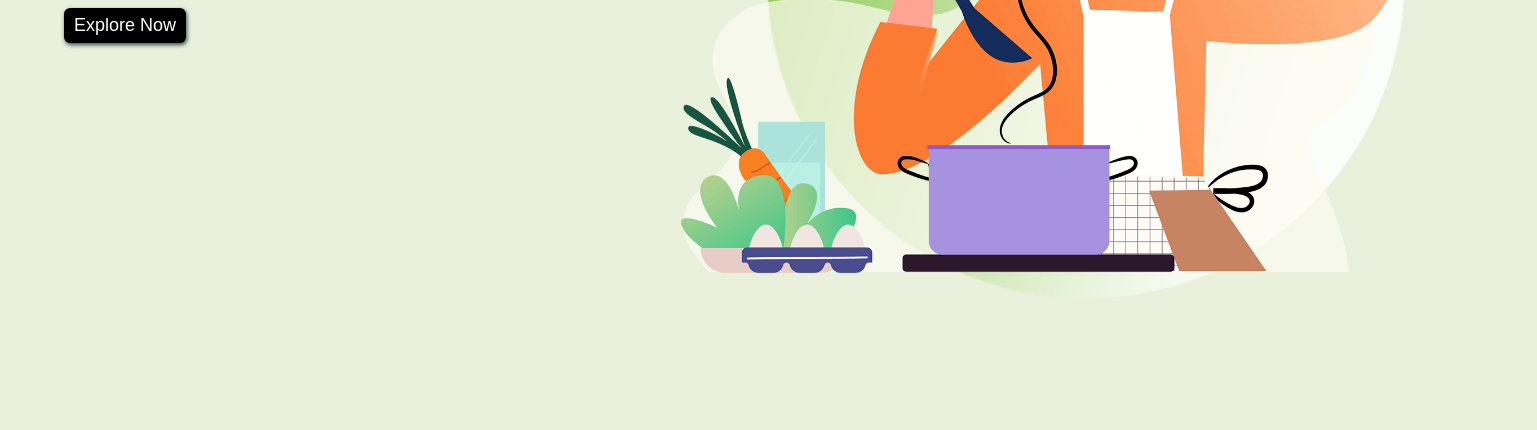
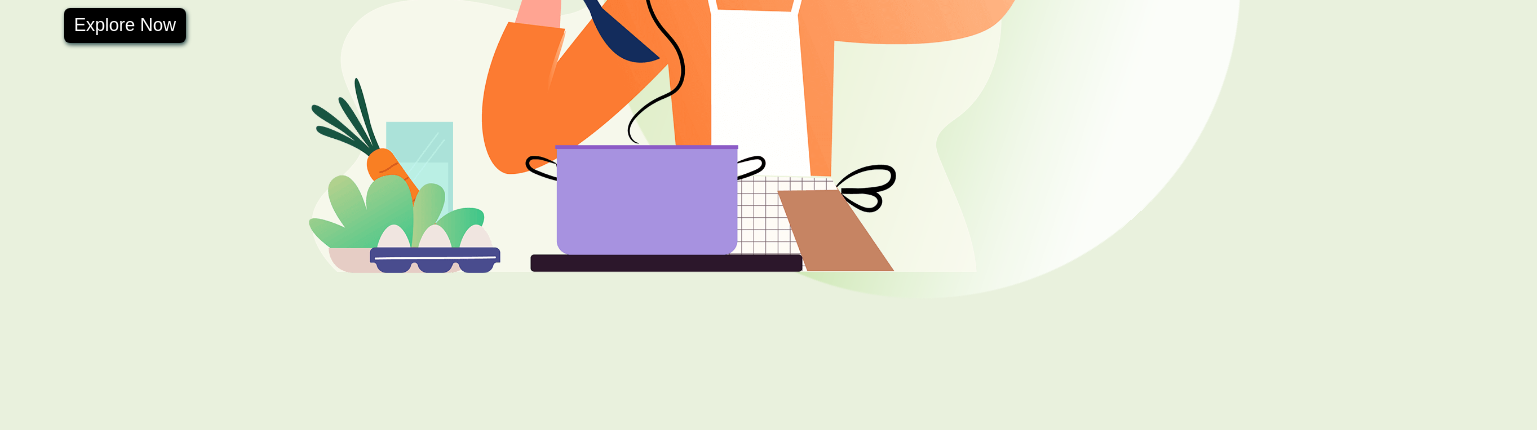
Before and after one commit to K-26/CookHub, a plain HTML site: page index.html in a window 1280 px wide. Shown: the part 526-956 px from the top of the page, 1537 px wide, since content can reach past the window. Drawn offline with nearby package versions, Linux system fonts and the light colour scheme.

Commit message:
style.css

```diff
--- a/style.css
+++ b/style.css
@@ -208,7 +208,7 @@
         right: 1px;
         bottom: 1px;
         /* top: 244px; */
-        left: 881px;
+        /* left: 881px; */
         z-index: 2;
         animation: slidein 1s ease-in-out forwards;
     }
@@ -219,7 +219,7 @@
         width: 638px;
         position: absolute;
         right: 39px;
-        left: 767px;
+        /* left: 767px; */
         bottom: -24px;
         /* top: 244px; */
         z-index: 1;
@@ -267,10 +267,9 @@
         flex-direction: column;
         background-color: #e9f1dd;
     }
-
-    .landingpage {
+   /* .landingpage {
         width: 50vw;
-    }
+    } */
 
     .landingpage #logo {
         width: 310px;
```
